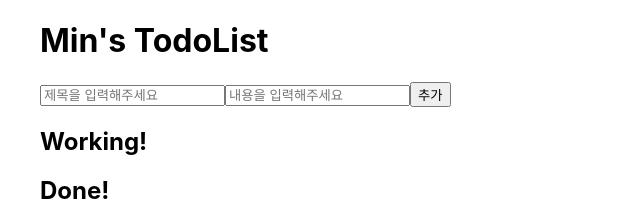
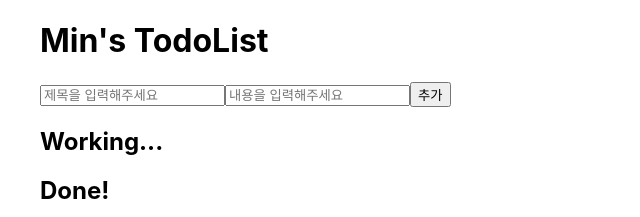
Before and after one commit to C1oudys/TodoList-Remake, a React (Create React App) app: page / in a window 1280 px wide. Shown: the top 217 px of the page, without its empty margins (0-640 px from the left). Built offline with nearby package versions, Linux system fonts and the light colour scheme.

Commit message:
headtitle수정

```diff
--- a/package.json
+++ b/package.json
@@ -9,6 +9,7 @@
     "react": "^18.2.0",
     "react-dom": "^18.2.0",
     "react-scripts": "5.0.1",
+    "styled-components": "^6.1.8",
     "uuid": "^9.0.1",
     "web-vitals": "^2.1.0"
   },
--- a/src/components/InputForm.jsx
+++ b/src/components/InputForm.jsx
@@ -2,9 +2,6 @@ import React, { useState } from "react";
 import { v4 as uuidv4 } from 'uuid';
 
 const InputForm = ({ onSubmitTodo }) => {
-  const [title, setTitle] = useState("");
-  const [content, setContent] = useState("");
-
   const handleSubmit = (e) => {
     e.preventDefault();
 
@@ -23,6 +20,9 @@ const InputForm = ({ onSubmitTodo }) => {
     setTitle("");
     setContent("");
   };
+
+  const [title, setTitle] = useState("");
+  const [content, setContent] = useState("");
 
   return (
     <form onSubmit={handleSubmit}>
--- a/src/components/MainPage.jsx
+++ b/src/components/MainPage.jsx
@@ -15,8 +15,8 @@ import Layout from "./Layout";
 const MainPage = () => {
     const [todos, setTodos] = useState([]);
 
-    const onSubmitTodo = (nextTodo) => {
-      setTodos((prevTodos) => [nextTodo, ...prevTodos]);
+    const onSubmitTodo = (newTodo) => {
+      setTodos((prevTodos) => [newTodo, ...prevTodos]);
     };
 
     const onDeleteTodoItem = (id) => {
@@ -45,7 +45,7 @@ const MainPage = () => {
         <Header />
         <InputForm onSubmitTodo={onSubmitTodo} />
         <TodoList
-          headTitle="Working!"
+          headTitle="Working..."
           todos={workingTodos}
           onDeleteTodoItem={onDeleteTodoItem}
           onToggleTodoItem={onToggleTodoItem}
```
Also changed, not shown: 1 other file (tests, documents, lock files or other folders).
